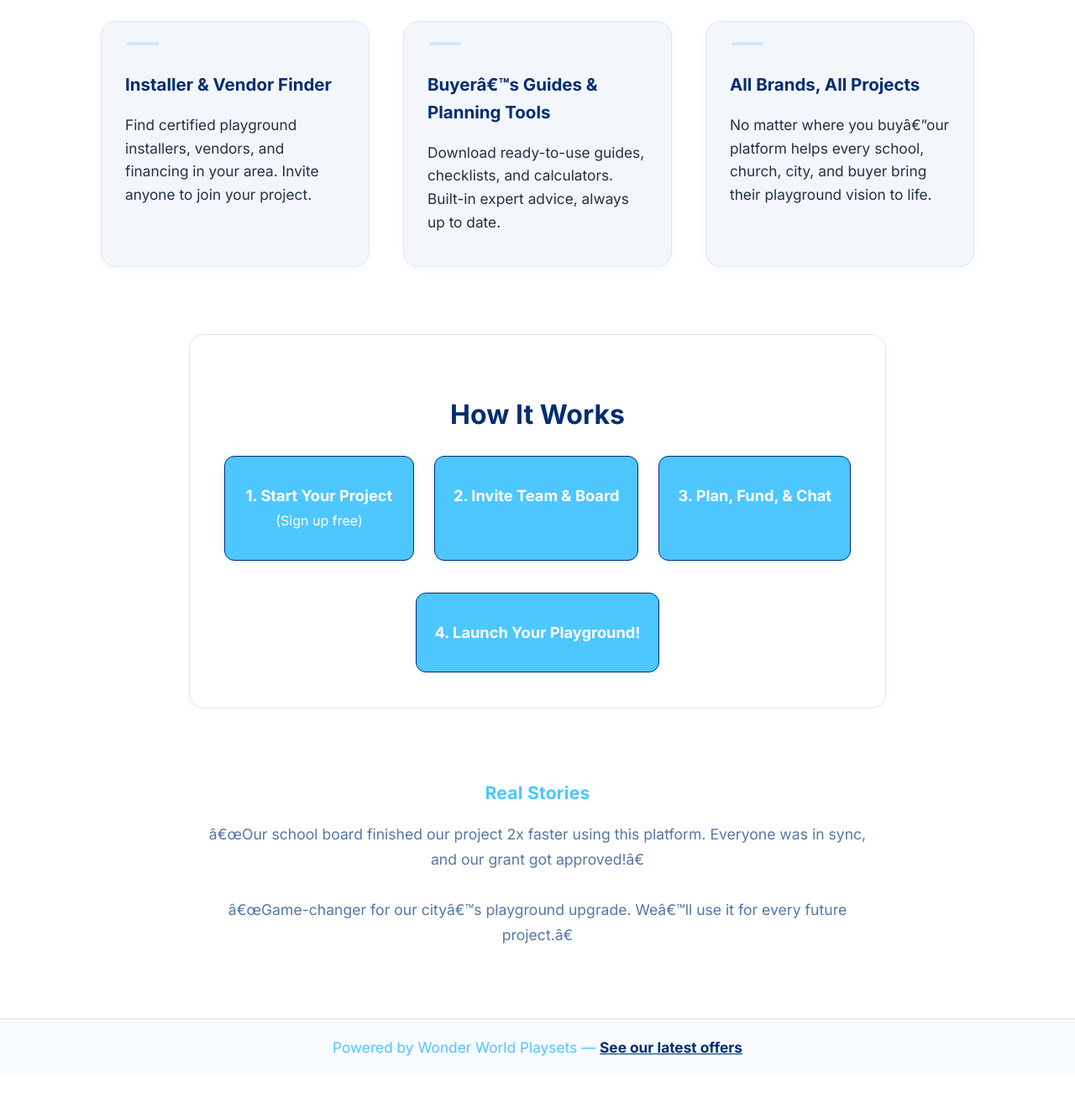
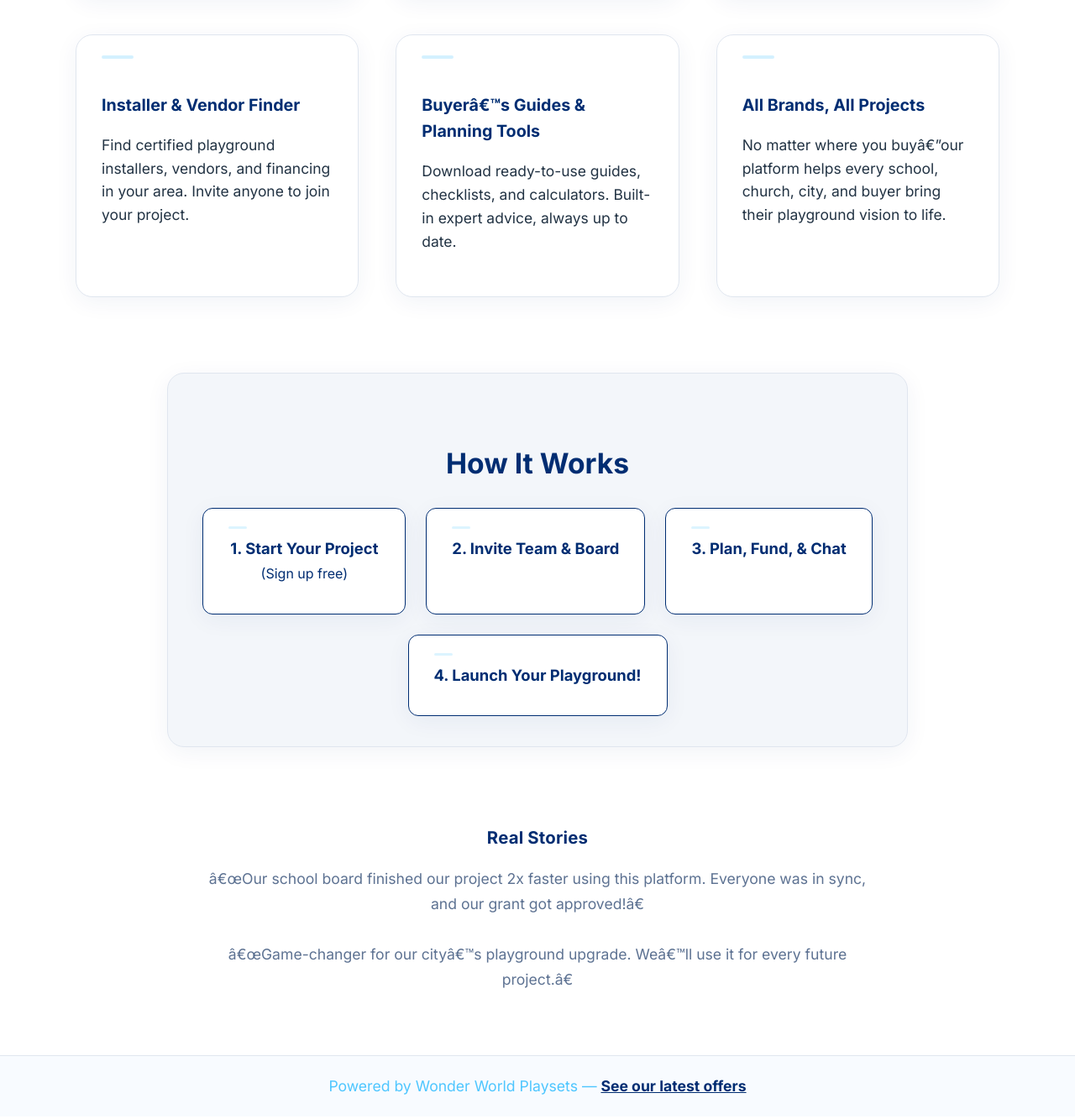
Before and after one commit to WWP4/WWPCRM, a plain HTML site: page index.html in a window 1280 px wide. Shown: the part 1035-2368 px from the top of the page at 84% size. Drawn offline with nearby package versions, Linux system fonts and the light colour scheme; files that its build step writes are made by us from their sources.

Commit message:
Update index.html

```diff
--- a/index.html
+++ b/index.html
@@ -8,37 +8,7 @@
   <!-- AOS CSS -->
   <link href="https://cdn.jsdelivr.net/npm/aos@2.3.4/dist/aos.css" rel="stylesheet"/>
   <link rel="stylesheet" href="/css/style.css" />
-  <style>
-    :root {
-      --blue: #4EC6FF;
-      --blue-dark: #002D72;
-      --white: #fff;
-      --gray: #f3f6fa;
-      --border: #e0e6ef;
-    }
-    body { margin: 0; background: var(--white); color: var(--blue-dark); font-family: 'Inter', sans-serif; line-height: 1.6; }
-    .hero { min-height: 60vh; display: flex; flex-direction: column; align-items: center; justify-content: center; text-align: center; background: var(--white); padding: 96px 16px 64px; border-bottom: 1.5px solid var(--border); }
-    .hero h1 { font-size: 3rem; font-weight: 700; margin-bottom: 24px; letter-spacing: -2px; color: var(--blue-dark); }
-    .hero p { font-size: 1.4rem; margin-bottom: 32px; color: #445877; }
-    .cta-btn { background: var(--blue-dark); color: var(--white); font-weight: 700; font-size: 1.2rem; border: none; border-radius: 12px; padding: 18px 42px; box-shadow: 0 2px 16px rgba(0,45,114,0.10); cursor: pointer; transition: all 0.18s; }
-    .cta-btn:hover { background: var(--blue); color: var(--blue-dark); transform: translateY(-2px) scale(1.035); box-shadow: 0 8px 24px rgba(0,45,114,0.13); }
-    .trusted { margin-top: 28px; font-size: 1rem; color: #5676a6; opacity: 0.8; letter-spacing: .1em; }
-    .features { max-width: 1040px; margin: 60px auto; display: grid; grid-template-columns: repeat(auto-fit, minmax(270px, 1fr)); gap: 40px; padding: 0 16px; }
-    .feature-card { background: var(--gray); border-radius: 18px; padding: 38px 28px; box-shadow: 0 2px 8px rgba(0,45,114,0.04); text-align: left; border: 1.5px solid var(--border); transition: 0.18s; }
-    .feature-card:hover { box-shadow: 0 6px 32px rgba(78,198,255,0.11); border: 1.5px solid var(--blue); }
-    .feature-card h3 { color: var(--blue-dark); font-size: 1.28rem; margin-bottom: 10px; font-weight: 700; }
-    .feature-card p { color: #234; font-size: 1.08rem; margin-bottom: 0; }
-    .how-it-works { max-width: 780px; margin: 80px auto; background: var(--white); border-radius: 18px; padding: 42px 24px 28px; box-shadow: 0 2px 8px rgba(0,45,114,0.03); text-align: center; border: 1.5px solid var(--border); }
-    .how-it-works h2 { color: var(--blue-dark); font-size: 2rem; font-weight: 700; margin-bottom: 24px; }
-    .steps { display: flex; flex-wrap: wrap; gap: 24px; justify-content: center; }
-    .step { background: var(--blue); color: var(--white); padding: 32px 22px; border-radius: 12px; min-width: 180px; font-size: 1.14rem; box-shadow: 0 2px 12px rgba(78,198,255,0.09); margin-bottom: 14px; font-weight: 600; border: 1.5px solid var(--blue-dark); }
-    .credibility { margin: 84px auto; max-width: 800px; padding: 0 16px; text-align: center; }
-    .credibility h3 { color: var(--blue); font-size: 1.32rem; margin-bottom: 16px; font-weight: 700; }
-    .credibility p { color: #5676a6; font-size: 1.1rem; }
-    .footer { margin: 68px auto; padding: 20px 0; text-align: center; color: var(--blue); font-size: 1.08rem; border-top: 1.5px solid var(--border); background: #f8fbff; }
-    .footer a { color: var(--blue-dark); text-decoration: underline; font-weight: 600; }
-    @media (max-width: 700px) { .hero h1 { font-size: 2.1rem; } .feature-card { padding: 20px 8px; } .how-it-works { padding: 18px 4px; } .step { min-width: 120px; padding: 18px 6px; } }
-  </style>
+
 </head>
 <body>
   <div class="hero" data-aos="fade-down">
```
